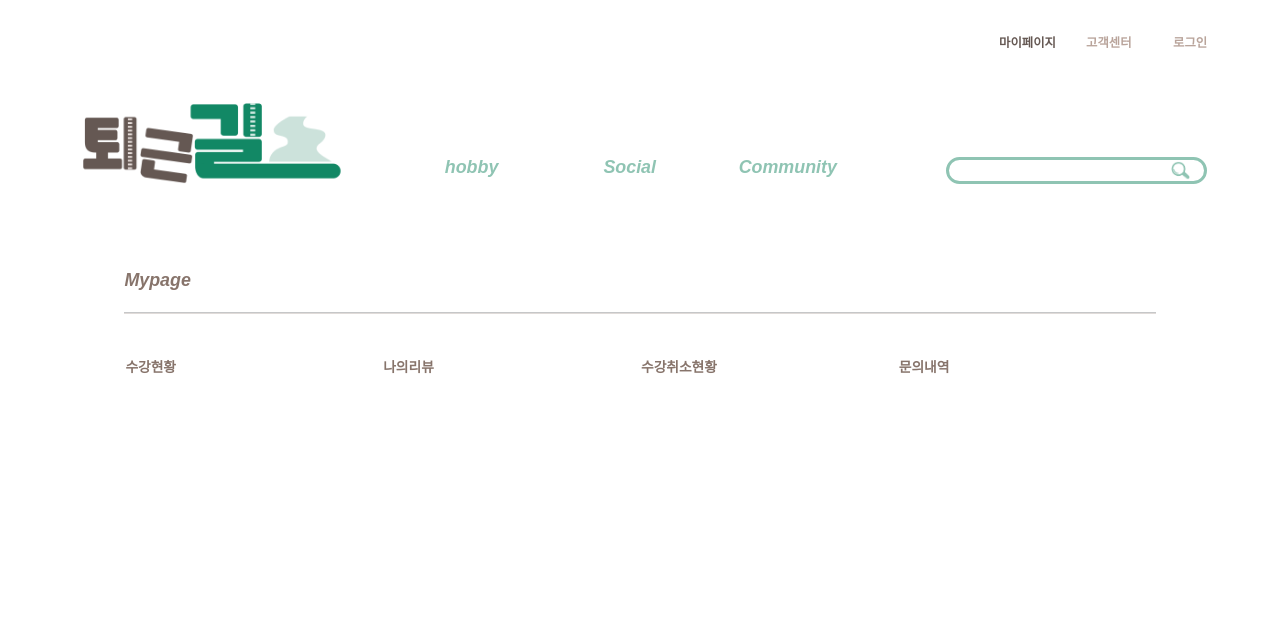
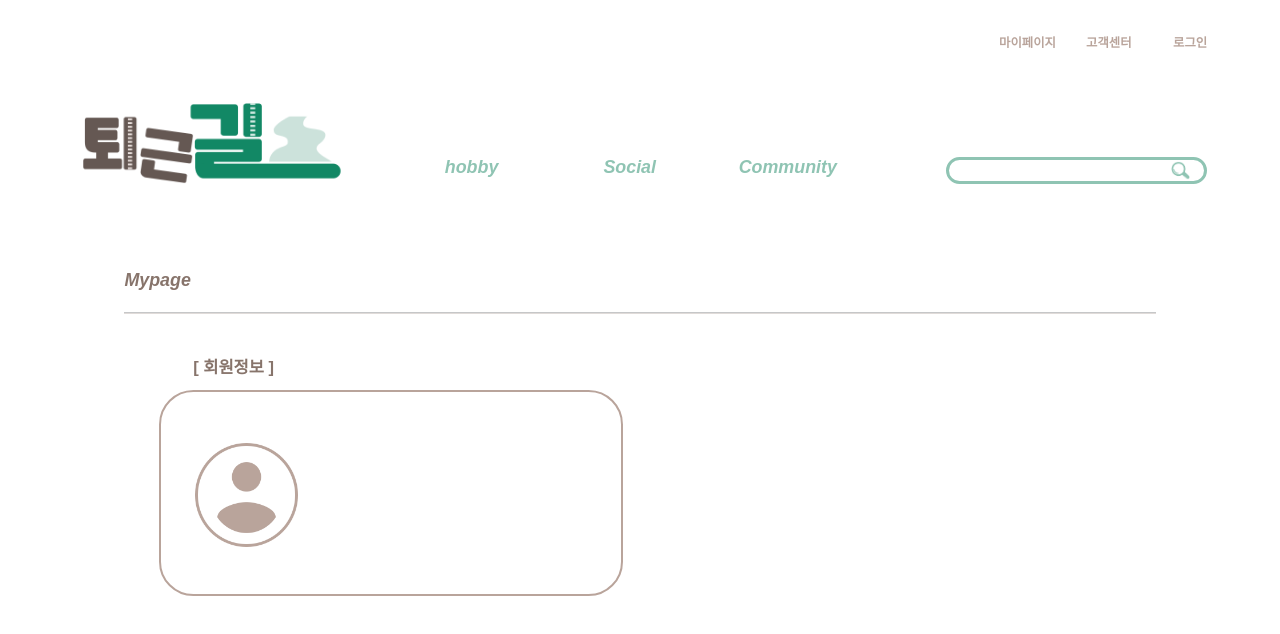
Before and after one commit to Teddybear-6/Front_ToeGeunGil, a React (Create React App) app in the folder toegeungil/: page /mypage in a window 1280 px wide. Shown: the top 634 px of the page. Built offline with nearby package versions, Linux system fonts and the light colour scheme; the HTML template or start-up script is replaced by a standard one.

Commit message:
myPage_회원정보

```diff
--- a/toegeungil/src/public/layout/Header.js
+++ b/toegeungil/src/public/layout/Header.js
@@ -7,11 +7,13 @@ import jwt_decode from "jwt-decode";
 function Header({ login, setLogin }) {
     const [user, setUser] = useState();
     const navigate = useNavigate();
+
     useEffect(() => {
         if (sessionStorage.getItem("Authorizaton")) {
             setUser(jwt_decode(sessionStorage.getItem("Authorizaton")))
         }
     }, [login])
+
     const logout = () => {
         sessionStorage.removeItem("Authorizaton");
         setUser(null);
@@ -19,12 +21,18 @@ function Header({ login, setLogin }) {
         navigate("/");
     }
 
+    const loginHandler = () => {
+        alert("[MyPage] 로그인 후 이용 가능합니다.");
+        window.location.href = "/login"
+    }
+
     return (
         <>
             {/* 상단바(header) */}
             <div className="rightFlex">
                 {!user ? null : (user?.auth[0] === "USER") ? null : <NavLink to="/tutor" className={({ isActive }) => isActive ? "headerOn navbarLine" : "headerFont navbarLine"}>강사</NavLink>}
-                <NavLink to="/mypage" className={({ isActive }) => isActive ? "headerOn navbarLine" : "headerFont navbarLine"}>마이페이지</NavLink>
+                {!user ? <div className="headerFont navbarLine" onClick={loginHandler}>마이페이지</div>
+                    : <NavLink to="/mypage" className={({ isActive }) => isActive ? "headerOn navbarLine" : "headerFont navbarLine"}>마이페이지</NavLink>}
                 <NavLink to="/service" className={({ isActive }) => isActive ? "headerOn navbarLine" : "headerFont navbarLine"}>고객센터</NavLink>
                 {user ? null : <NavLink to="/login" className={({ isActive }) => isActive ? "headerOn navbarLine" : "headerFont navbarLine"}>로그인</NavLink>}
                 {/* <NavLink to="/notice/qna" className={({isActive}) => isActive? "headerOn navbarLine" :"headerFont navbarLine"}>Q&A</NavLink> */}
--- a/toegeungil/src/public/layout/layout.css
+++ b/toegeungil/src/public/layout/layout.css
@@ -52,6 +52,7 @@
     font-size: 1.125rem;
     font-weight: bold;
     text-align: right;
+    cursor: pointer;
 }
 
 .navbarLayout {
--- a/toegeungil/src/public/user/css/mypage.css
+++ b/toegeungil/src/public/user/css/mypage.css
@@ -6,7 +6,62 @@ body {
     font-family: Arial, Helvetica, sans-serif;
 }
 
+/* myPage */
+.userInfoSty {
+    margin-top: 3.75rem;
+    color: #87746B;
+    font-size: 1.5rem;
+    font-weight: bold;
+    margin-left: 3.125rem;
+    margin-bottom: 0.938rem;
+}
 
+.userInfoBox {
+    width: 42.188rem;
+    height: 18.75rem;
+    border: 0.188rem solid #B9A49B;
+    border-radius: 3.125rem;
+    background-color: white;
+}
+
+.myPageFlex {
+    display: flex;
+    flex-direction: row;
+    justify-content: flex-start;
+}
+
+.myPageImage {
+    width: 9.375rem;
+    height: 9.375rem;
+    margin-top: 4.688rem;
+    margin-left: 3.125rem;
+    margin-right: 3.125rem;
+}
+
+.myPageUserInfo {
+    color: #B9A49B;
+    font-size: 1.25rem;
+    margin: 0.625rem;
+}
+
+.myPageUserInfoText {
+    color: #87746B;
+    font-size: 1.25rem;
+    margin: 0.625rem;
+    font-weight: bold;
+}
+
+.marT40 {
+    margin-top: 4.375rem;
+}
+
+/* .userInfoButton {
+    margin-top: 0.625rem;
+    margin-left: 12.5rem;
+} */
+
+
+/* 기존 css */
 /* Create three equal columns that floats next to each other */
 .column {
     text-align: center;
--- a/toegeungil/src/public/user/mypage/Mypage.js
+++ b/toegeungil/src/public/user/mypage/Mypage.js
@@ -1,15 +1,52 @@
-import React, { useState } from "react";
+import { useEffect, useState } from "react";
 import { useNavigate } from 'react-router-dom';
 import '../css/mypage.css';
+import jwt_decode from "jwt-decode";
 
 const Mypage = () => {
-    const [action, setAction] = useState("Mypage");
+    const [user, setUser] = useState();
+
+    useEffect(() => {
+        if (sessionStorage.getItem("Authorizaton")) {
+            setUser(jwt_decode(sessionStorage.getItem("Authorizaton")))
+        }
+    }, []);
+
     return (
         <>
             <div className='toegeungillayout'>
                 <div className="menuFont">Mypage</div>
                 <hr className='hrSty' />
-                <div className="mypage-main">
+                <div className='layout2'>
+                    <div className="userInfoSty">[ 회원정보 ]</div>
+                    <div className="userInfoBox myPageFlex">
+                        <div>
+                            <img className="myPageImage" src="participate.png" />
+                        </div>
+                        <div className="marT40">
+                            <div>
+                                {!(!(user === undefined) && !(user === null)) ? null :
+                                    <>
+                                        <div className="myPageFlex">
+                                            <div className="myPageUserInfo">회원명</div>
+                                            <div className="myPageUserInfoText">{user.name}</div>
+                                        </div>
+                                        <div className="myPageFlex">
+                                            <div className="myPageUserInfo">닉네임</div>
+                                            <div className="myPageUserInfoText">{user.nickName}</div>
+                                        </div>
+                                        <div className="myPageFlex">
+                                            <div className="myPageUserInfo">이메일</div>
+                                            <div className="myPageUserInfoText">{user.userId}</div>
+                                        </div>
+                                    </>
+                                }
+                            </div>
+                            {/* <button className="buttonOn_so userInfoButton">정보 수정</button> */}
+                        </div>
+                    </div>
+                </div>
+                {/* <div className="mypage-main">
                     <table >
                         <thead>
                             <tr>
@@ -20,8 +57,7 @@ const Mypage = () => {
                             </tr>
                         </thead>
                     </table>
-                </div>
-
+                </div> */}
                 {/* <div class="row">
             <div class="column">수강현황
                 <ul>
```
